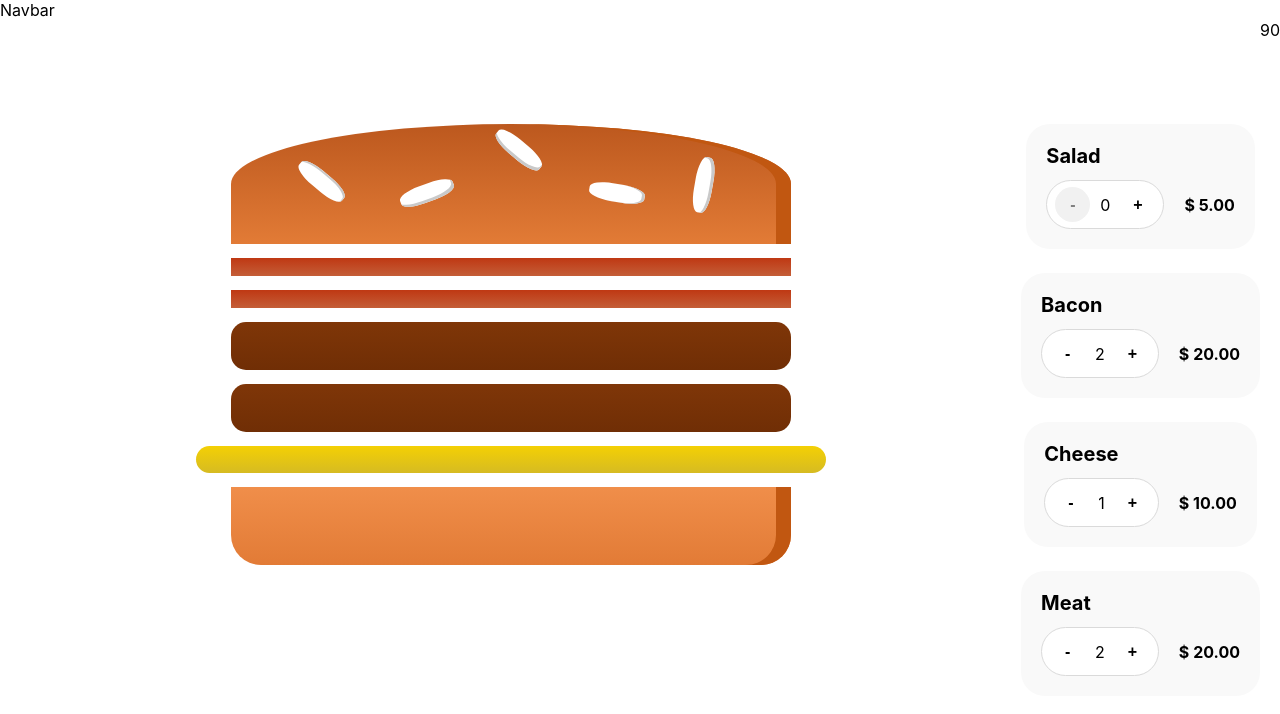
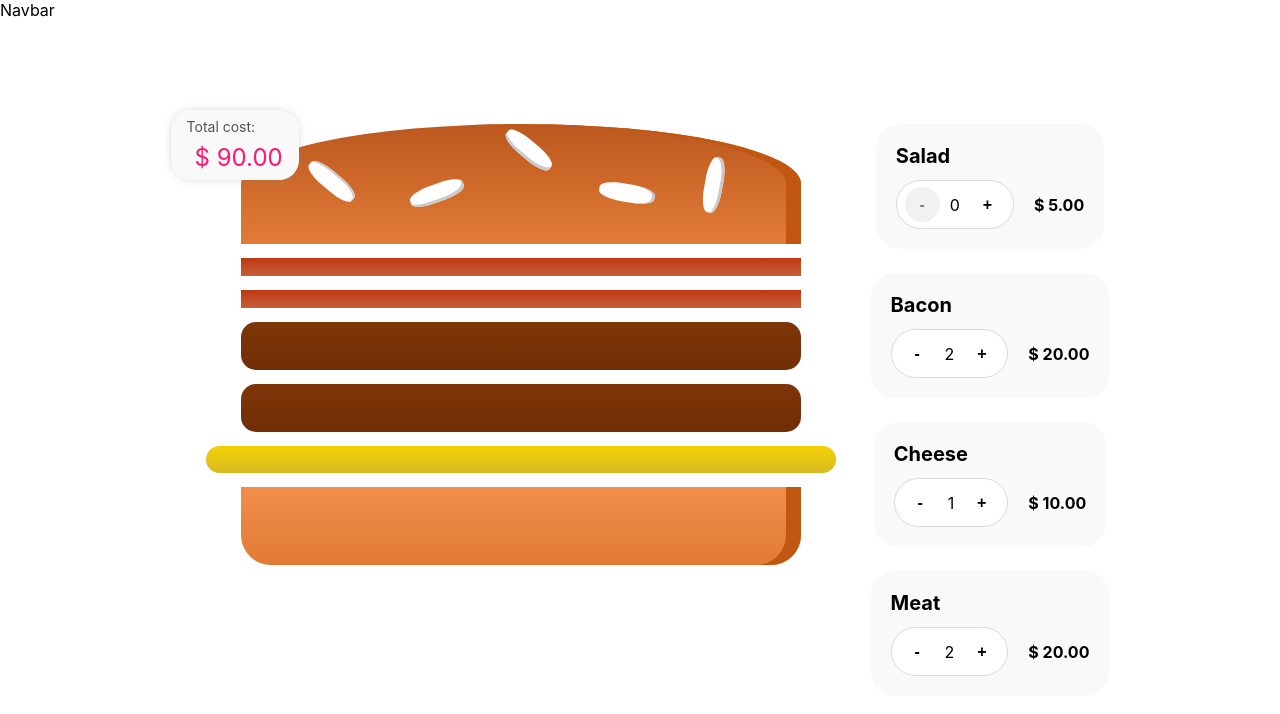
Before and after one commit to christian-bravo7/burger-builder, a React (Create React App) app: page / in a window 1280 px wide. Shown: the top 714 px of the page. Built offline with nearby package versions, Linux system fonts and the light colour scheme.

Commit message:
Complete styles for build controls

```diff
--- a/src/components/Burger/Burger.js
+++ b/src/components/Burger/Burger.js
@@ -27,11 +27,25 @@ class Burger extends Component {
         []
       );
 
+    const formattedPrice = price => `$ ${price.toFixed(2)}`;
+
     return (
       <div className={classes.Burger}>
-        <BurgerIngredient ingredient="bread-top" />
-        {burgerIngredients}
-        <BurgerIngredient ingredient="bread-bottom" />
+        <div className={classes.BurgerWrapper}>
+          <div className={classes.BurgerContainer}>
+            <BurgerIngredient ingredient="bread-top" />
+            {burgerIngredients}
+            <BurgerIngredient ingredient="bread-bottom" />
+          </div>
+          <div className={classes.BurgerPrice}>
+            <span className={classes.BurgerPrice__Label}>
+              Total cost:
+            </span>
+            <span className={classes.BurgerPrice__Cost}>
+              {formattedPrice(this.props.totalCost)}
+            </span>
+          </div>
+        </div>
       </div>
     );
   }
@@ -39,6 +53,7 @@ class Burger extends Component {
 
 Burger.propTypes = {
   ingredients: proptypes.object,
+  totalCost: proptypes.number.isRequired,
 };
 
 export default Burger;
--- a/src/components/Burger/Burger.module.css
+++ b/src/components/Burger/Burger.module.css
@@ -1,29 +1,62 @@
 .Burger {
-  width: 100%;
+  display: flex;
+  align-items: center;
+}
+
+.BurgerWrapper {
+  position: relative;
+}
+
+.BurgerContainer {
   margin: auto;
   height: 250px;
-  overflow: scroll;
+  overflow-y: auto;
   text-align: center;
   font-weight: bold;
   font-size: 1.2rem;
 }
 
+.BurgerPrice {
+  position: absolute;
+  top: 0;
+  left: 0;
+  border-radius: 20px;
+  background-color: #f9f9f9;
+  display: flex;
+  flex-direction: column;
+  padding: 8px 16px;
+  box-shadow: 0px 0px 13px -6px #8c8c8c;
+}
+
+.BurgerPrice__Label {
+  font-size: 14px;
+  color: rgb(83, 83, 83);
+  text-align: left;
+  margin-bottom: 8px;
+}
+
+.BurgerPrice__Cost {
+  font-size: 24px;
+  color: #ff1871;
+  margin-left: 8px;
+}
+
 @media (min-width: 500px) and (min-height: 400px) {
-  .Burger {
+  .BurgerContainer {
     width: 350px;
     height: 300px;
   }
 }
 
 @media (min-width: 500px) and (min-height: 401px) {
-  .Burger {
+  .BurgerContainer {
     width: 450px;
     height: 400px;
   }
 }
 
 @media (min-width: 1000px) and (min-height: 700px) {
-  .Burger {
+  .BurgerContainer {
     width: 700px;
     height: 600px;
   }
--- a/src/components/containers/BurgerBuilder.js
+++ b/src/components/containers/BurgerBuilder.js
@@ -78,13 +78,15 @@ class BurgerBuilder extends Component {
   render () {
     return (
       <div className={classes.BurgerBuilder}>
-        <Burger ingredients={this.state.ingredients} />
+        <Burger
+          ingredients={this.state.ingredients}
+          totalCost={this.totalCost}
+        />
         <BuildControls
           controlsState={this.buildButtonStateByIngredient}
           onAddIngredient={this.handleAddIngredient}
           onRemoveIngredient={this.handleRemoveIngredient}
         />
-        {this.totalCost}
       </div>
     );
   }
--- a/src/components/containers/BurgerBuilder.module.css
+++ b/src/components/containers/BurgerBuilder.module.css
@@ -2,4 +2,6 @@
   display: flex;
   max-width: 1400px;
   height: 100%;
+  margin: 0 auto;
+  justify-content: center;
 }
```
